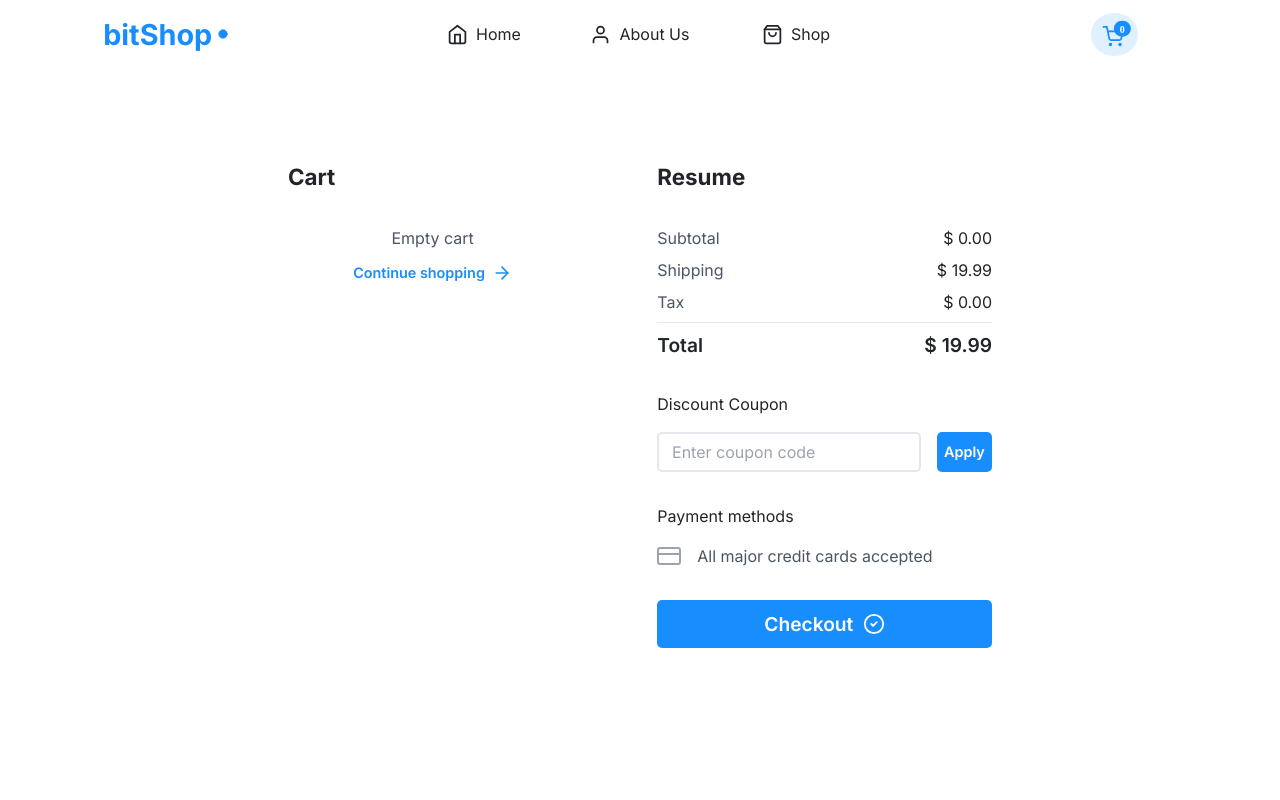
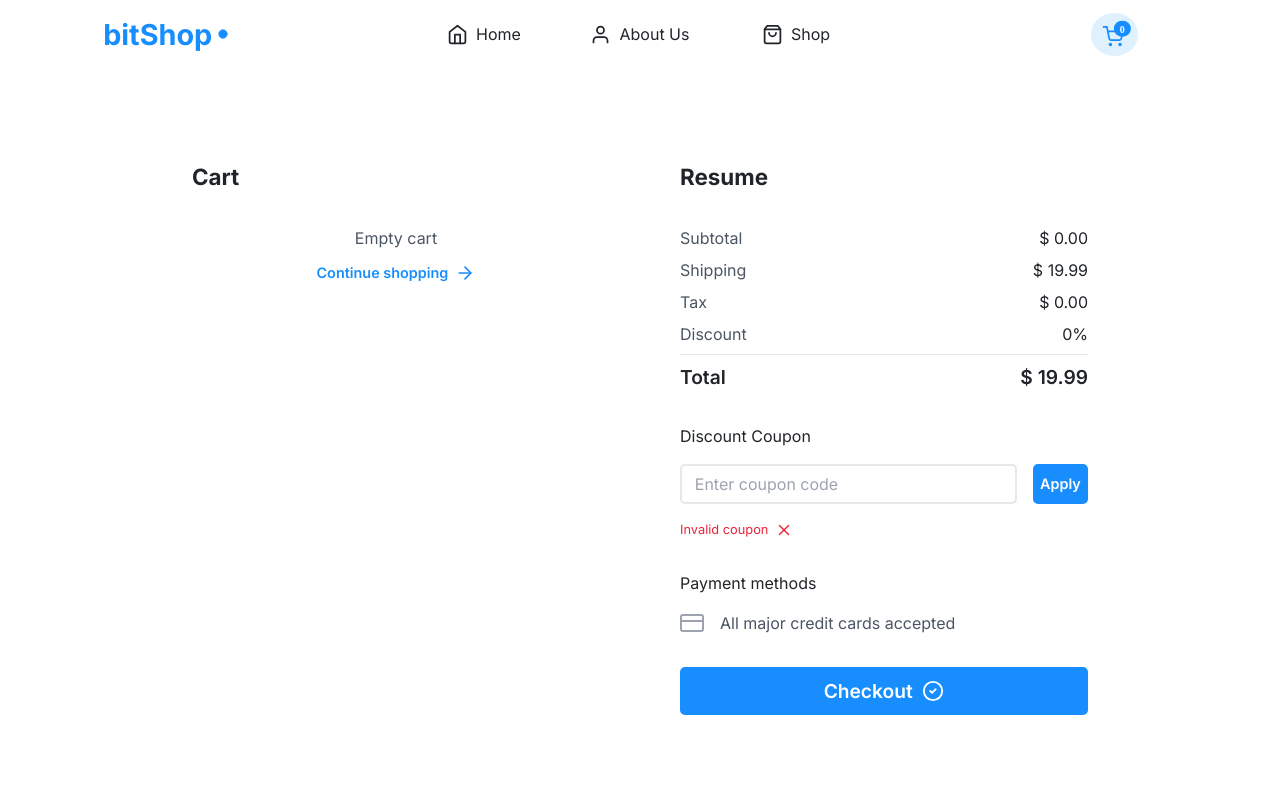
Before and after one commit to thomasmfx/bitshop, a React (Vite) app: page /cart in a window 1280 px wide. Both pictures are taken after a click on the button "Apply". Shown: the top 800 px of the page. Built offline with nearby package versions, Linux system fonts and the light colour scheme.

Commit message:
🌟 feat: improve cart responsiveness and add coupon feat

```diff
--- a/src/components/CartResume/CartResume.jsx
+++ b/src/components/CartResume/CartResume.jsx
@@ -1,10 +1,28 @@
 import PropTypes from 'prop-types'
-import { CreditCard } from 'react-feather'
+import { useState } from 'react'
+import { CreditCard, X, Check } from 'react-feather'
 import circleCheck from '../../assets/circle-check.svg'
 import Button from '../Button/Button'
 import * as S from './CartResume.styles'
 
 function CartResume({ subtotal, shipping, tax, total }) {
+  const [coupon, setCoupon] = useState('')
+  const [couponDiscount, setCouponDiscount] = useState(0)
+  const [isCouponTried, setIsCouponTried] = useState(false) // Prevent "invalid coupon" feedback before user tries to enter a coupon
+  const [isCouponValid, setIsCouponValid] = useState(false)
+
+  function handleCouponSubmit() {
+    setIsCouponTried(true)
+
+    if (coupon.toLocaleUpperCase() === 'VAICORINTHIANS') {
+      setCouponDiscount(15)
+      setIsCouponValid(true)
+    } else {
+      setCouponDiscount(0)
+      setIsCouponValid(false)
+    }
+  }
+
   return (
     <S.CartResumeContainer>
       <S.PriceBreakdown>
@@ -20,18 +38,47 @@ function CartResume({ subtotal, shipping, tax, total }) {
           <S.TextLight>Tax</S.TextLight>
           <S.Price>{tax.toFixed(2)}</S.Price>
         </S.PriceWrapper>
+        <S.PriceWrapper>
+          <S.TextLight>Discount</S.TextLight>
+          <S.CouponDiscount>{couponDiscount}</S.CouponDiscount>
+        </S.PriceWrapper>
         <S.Divider />
         <S.TotalPrice>
           <S.Text>Total</S.Text>
-          <S.Price>{total.toFixed(2)}</S.Price>
+          <S.Price>
+            {(total - (total * couponDiscount) / 100).toFixed(2)}
+          </S.Price>
         </S.TotalPrice>
       </S.PriceBreakdown>
       <S.SectionBlock>
         <S.Text>Discount Coupon</S.Text>
         <S.DiscountCouponWrapper>
-          <S.CouponInput placeholder="Enter coupon code" name="coupon" />
-          <S.ApplyCouponButton>Apply</S.ApplyCouponButton>
+          <S.CouponInput
+            placeholder="Enter coupon code"
+            name="coupon"
+            value={coupon}
+            onChange={(e) => setCoupon(e.target.value)}
+            onKeyDown={(e) => {
+              if (e.key === 'Enter') handleCouponSubmit()
+            }}
+          />
+          <S.ApplyCouponButton onClick={handleCouponSubmit}>
+            Apply
+          </S.ApplyCouponButton>
         </S.DiscountCouponWrapper>
+        {isCouponTried ? (
+          isCouponValid ? (
+            <S.ValidCoupon>
+              Coupon applied succesfully
+              <Check size={18} />
+            </S.ValidCoupon>
+          ) : (
+            <S.InvalidCoupon>
+              Invalid coupon
+              <X size={18} />
+            </S.InvalidCoupon>
+          )
+        ) : null}
       </S.SectionBlock>
       <S.SectionBlock>
         <S.Text>Payment methods</S.Text>
--- a/src/components/CartResume/CartResume.styles.js
+++ b/src/components/CartResume/CartResume.styles.js
@@ -61,24 +61,37 @@ export const CouponInput = styled.input`
   border-radius: 5px;
   height: 40px;
   padding: 0 0.8em;
+  min-width: 0;
 
   &::placeholder {
     color: #9ca3af;
   }
 
-  @media (max-width: ${({ theme }) => theme.device.mobileM}) {
-    &::placeholder {
-      color: white;
-    }
+  &:focus {
+    outline: 2px solid ${({ theme }) => theme.colors.brandPrimary};
+    outline-offset: -2px;
   }
+`
 
-  @media (max-width: 530px) {
-    min-width: 0;
+export const CouponDiscount = styled(Text)`
+  &::after {
+    content: '%';
   }
 `
 
 export const ApplyCouponButton = styled(Button)`
   max-width: min-content;
+`
+
+export const ValidCoupon = styled.div`
+  display: flex;
+  align-items: center;
+  gap: 0.5em;
+  font-size: 0.8rem;
+  color: green;
+`
+export const InvalidCoupon = styled(ValidCoupon)`
+  color: #ef233c;
 `
 
 export const PaymentMethods = styled.div`
--- a/src/pages/Cart/Cart.styles.js
+++ b/src/pages/Cart/Cart.styles.js
@@ -13,6 +13,11 @@ export const StyledCart = styled.main`
   padding-top: 10em;
   width: 70%;
   justify-self: center;
+
+  @media (max-width: ${({ theme }) => theme.device.desktop}) {
+    padding-left: 0;
+    padding-right: 0;
+  }
 
   @media (max-width: ${({ theme }) => theme.device.laptop}) {
     width: 80%;
@@ -35,6 +40,7 @@ export const Section = styled.section`
   display: flex;
   flex-direction: column;
   gap: 2em;
+  min-width: 100%;
 `
 
 export const SectionCart = styled(Section)`
```
